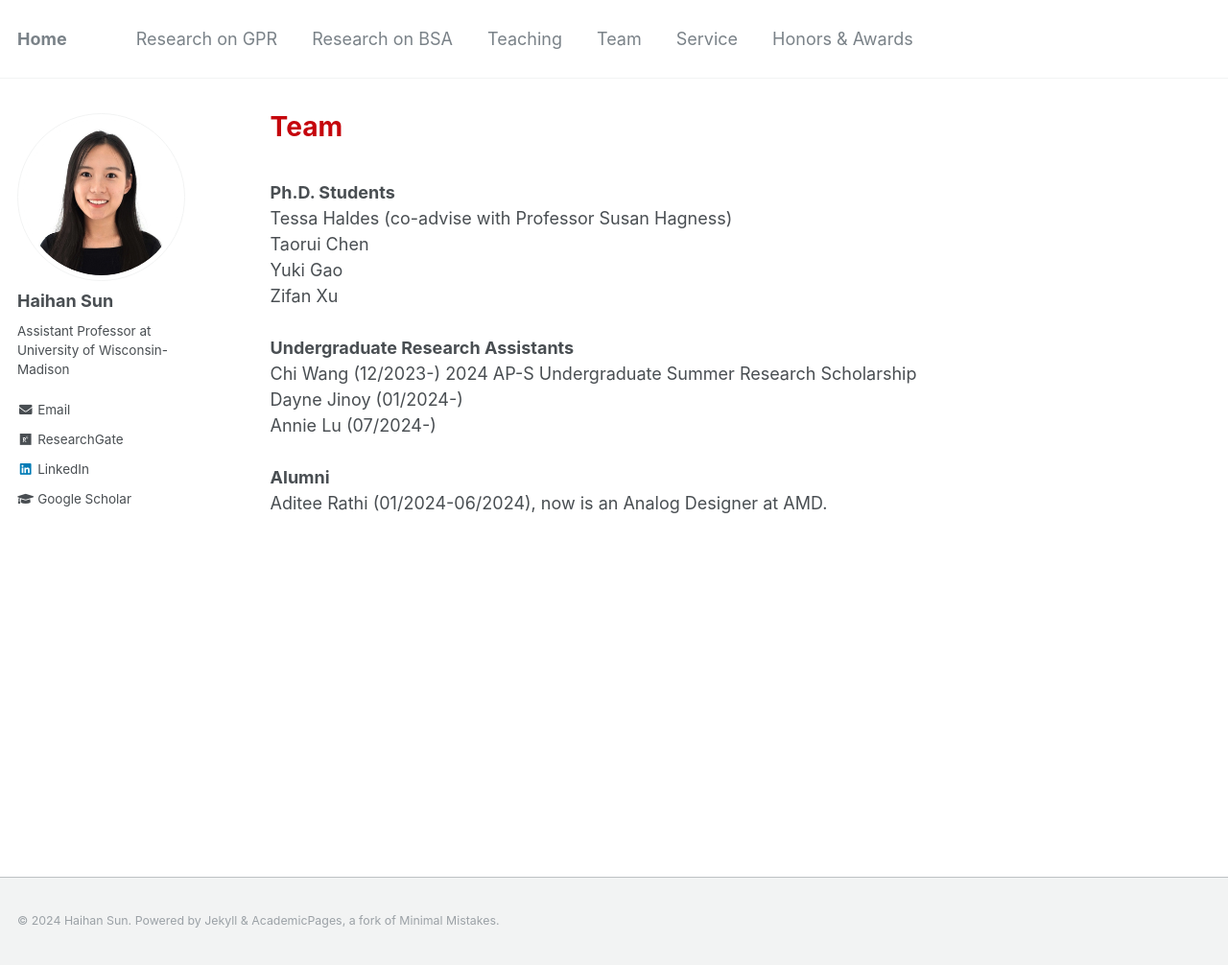
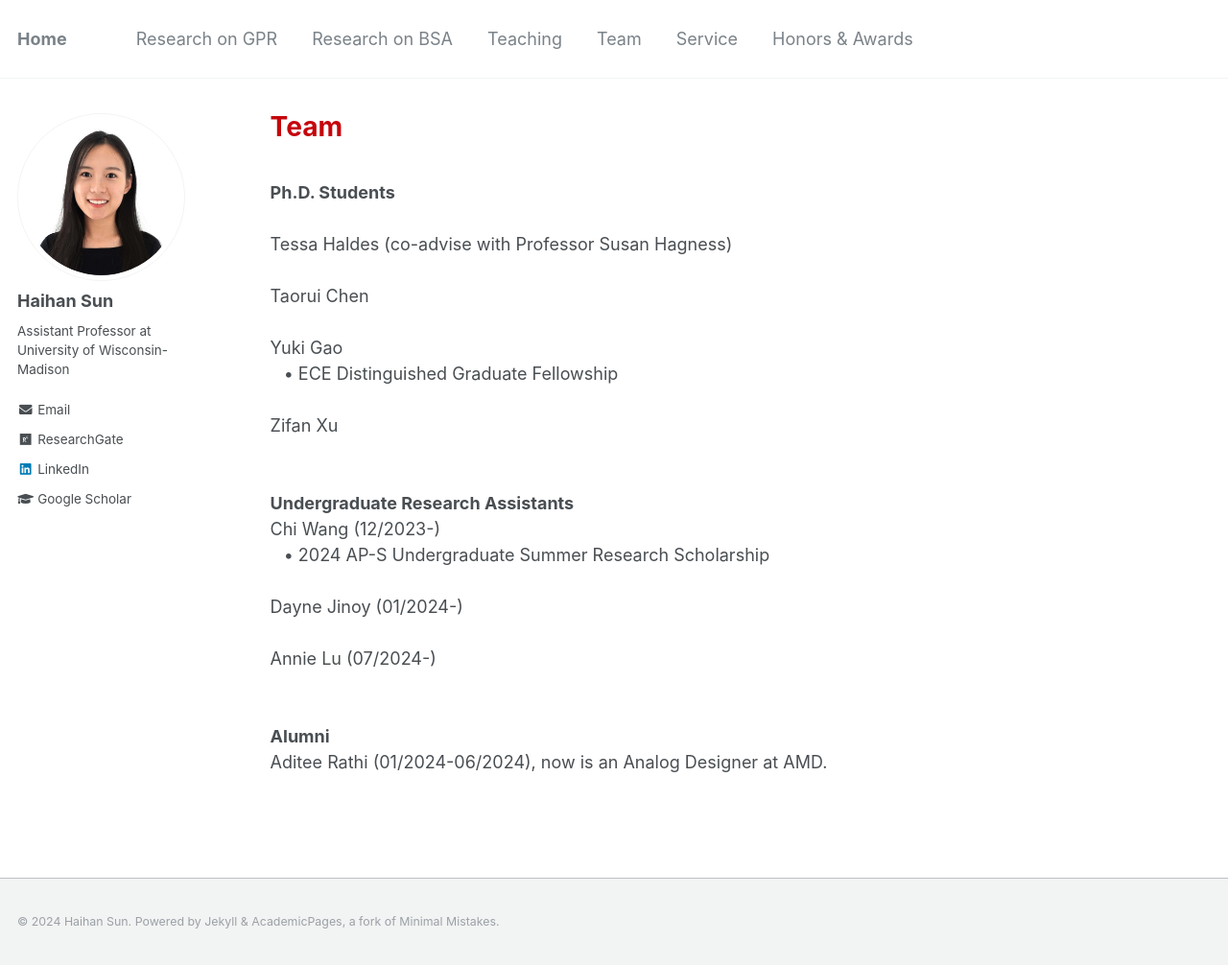
Before and after one commit to Haihan-Sun/Haihan-Sun.github.io, a Jekyll site: the page built from _pages/group.html, in a window 1280 px wide and 1006 px high. Shown: the whole window at 96% size. Built offline with Jekyll 4.4.1, drawn with Linux system fonts in a browser that asks for light colours.

Commit message:
Update group.html

```diff
--- a/_pages/group.html
+++ b/_pages/group.html
@@ -6,16 +6,25 @@ author_profile: true
 ---
 <br>
 <b>Ph.D. Students</b> <br>
+<br>
 Tessa Haldes (co-advise with Professor Susan Hagness) <br>
+<br>
 Taorui Chen <br>
+<br>
 Yuki Gao <br>
+ &ensp;  &#x2022; ECE Distinguished Graduate Fellowship <br>
+<br>
 Zifan Xu <br>
 <br>
-
+<br>
 <b>Undergraduate Research Assistants</b><br>
-Chi Wang (12/2023-) 2024 AP-S Undergraduate Summer Research Scholarship <br>
+Chi Wang (12/2023-) <br>
+&ensp;  &#x2022; 2024 AP-S Undergraduate Summer Research Scholarship <br>
+<br>
 Dayne Jinoy (01/2024-)<br>
+<br>
 Annie Lu (07/2024-)<br>
+<br>
 
 <br>
 <b>Alumni</b> <br>
```
